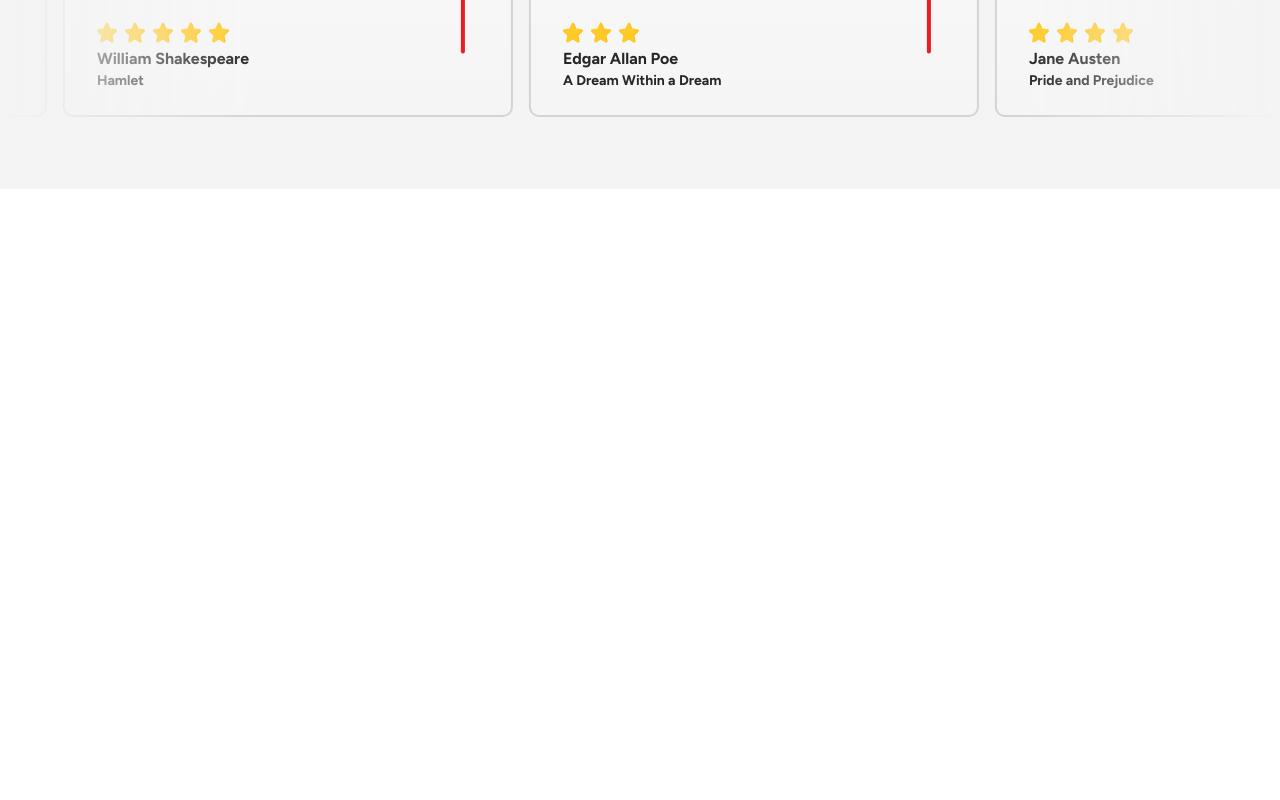
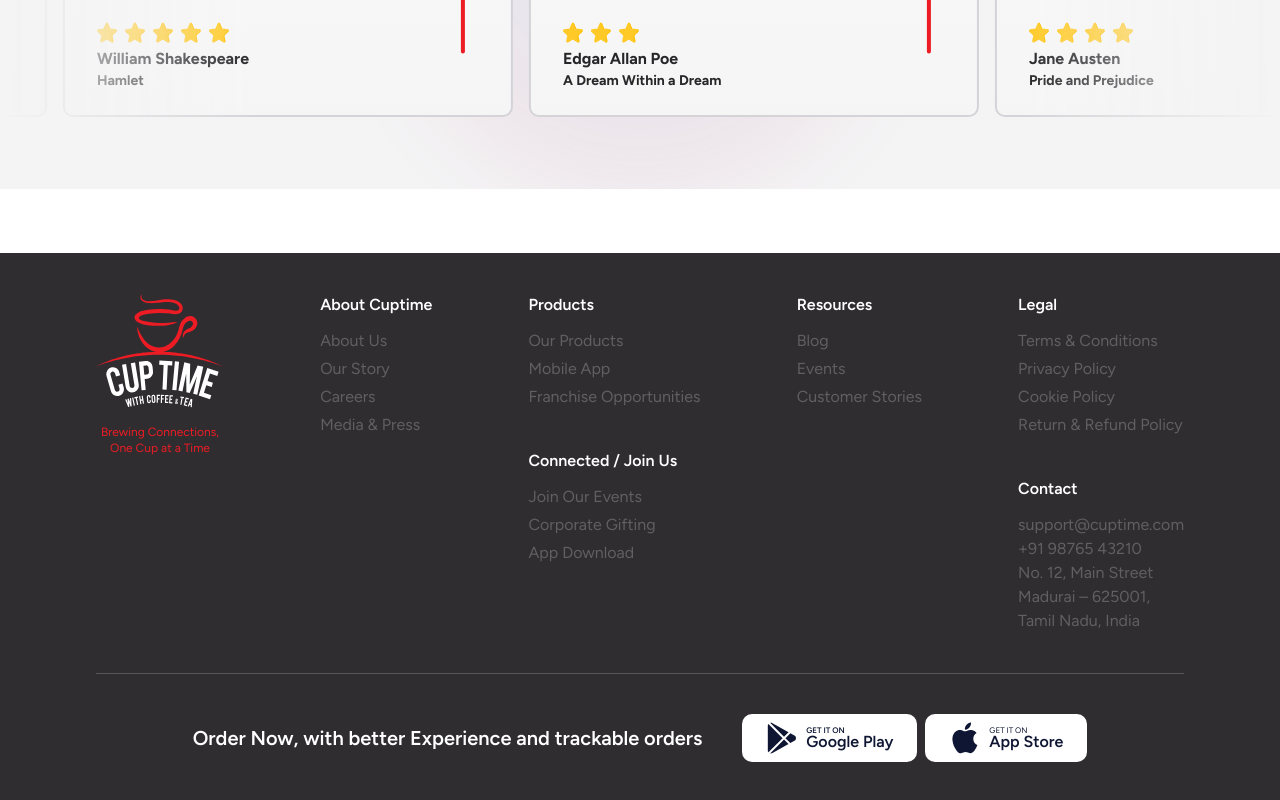
Before and after one commit to admin-cuptime/cuptime-website, a Next.js app: page /our-products in a window 1280 px wide. Shown: the part 6734-7534 px from the top of the page. Before the commit the page ends 6923 px from the top, so only its background shows below. Built offline with nearby package versions, Linux system fonts and the light colour scheme.

Commit message:
feat: footer and other minor fixes

```diff
--- a/src/app/layout.tsx
+++ b/src/app/layout.tsx
@@ -1,22 +1,23 @@
-import type { Metadata } from "next";
-import { Figtree, Geist, Geist_Mono } from "next/font/google";
-import "./globals.css";
-import Header from "@/components/shared/header";
+import type { Metadata } from 'next';
+import { Figtree, Geist } from 'next/font/google';
+import './globals.css';
+import Header from '@/components/shared/header';
+import Footer from '@/components/shared/footer';
 
 const figtree = Figtree({
-  variable: "--font-figtree",
-  subsets: ["latin"],
-  weight: ["300", "400", "500", "600", "700"],
+  variable: '--font-figtree',
+  subsets: ['latin'],
+  weight: ['300', '400', '500', '600', '700'],
 });
 
 const geistSans = Geist({
-  variable: "--font-geist-sans",
-  subsets: ["latin"],
+  variable: '--font-geist-sans',
+  subsets: ['latin'],
 });
 
 export const metadata: Metadata = {
-  title: "Cuptime Website",
-  description: "Cuptime Website",
+  title: 'Cuptime Website',
+  description: 'Cuptime Website',
 };
 
 export default function RootLayout({
@@ -26,11 +27,10 @@ export default function RootLayout({
 }>) {
   return (
     <html lang="en">
-      <body
-        className={`${figtree.variable} ${geistSans.variable} antialiased`}
-      >
+      <body className={`${figtree.variable} ${geistSans.variable} antialiased`}>
         <Header />
         {children}
+        <Footer />
       </body>
     </html>
   );
--- a/src/components/cuptime-roadmap/cuptime-roadmap.tsx
+++ b/src/components/cuptime-roadmap/cuptime-roadmap.tsx
@@ -28,11 +28,11 @@ const CuptimeRoadmap = () => {
 
   return (
     <section>
-      <div className="px-4 md:px-8">
-        <h2 className="text-center text-2xl font-bold text-zinc-900 md:text-3xl lg:text-4xl pb-10">
-          Reach Out to CUP TIME
+      <div className="px-4 md:px-8 flex flex-col gap-10">
+        <h2 className="text-center text-3xl font-bold text-zinc-900 md:text-4xl">
+          Reach Out to CupTime
         </h2>
-        <div className="mx-auto grid grid-cols-1 gap-8 overflow-hidden px-4 sm:px-8 md:px-36 lg:grid-cols-3">
+        <div className="mx-auto grid grid-cols-1 gap-8 overflow-hidden px-4 md:px-36 lg:grid-cols-3">
           {/* Left Section - Contact Form (01) - Spans full height */}
           <div className="row-span-2 rounded-4xl border-2 bg-white p-6 shadow-cuptime-gray md:p-8 lg:col-span-2">
             <h3 className="mb-6 text-sm font-semibold text-zinc-900 lg:text-2xl">
--- a/src/components/review-marquee/review-marquee.tsx
+++ b/src/components/review-marquee/review-marquee.tsx
@@ -44,7 +44,11 @@ const testimonials = [
 
 const ReviewMarquee = () => {
   return (
-    <section className="bg-zinc-100 py-18">
+    <section className="relative bg-zinc-100 py-18 overflow-hidden">
+      <div className="absolute inset-0 pointer-events-none">
+        <div className="absolute left-1/2 top-1/2 -translate-x-1/2 -translate-y-1/2 w-[500px] h-[600px] rounded-full blur-2xl opacity-10 bg-radial from-blue-500 to-cuptime-red"></div>
+      </div>
+
       <Pointer>
         <div>
           <motion.div
--- a/src/components/shared/footer.tsx
+++ b/src/components/shared/footer.tsx
@@ -0,0 +1,124 @@
+import React from 'react';
+import CuptimeLogoWhite from '@/assets/svg/cuptime-logo-white.svg';
+import PlayStore from '@/assets/svg/playstore.svg';
+import AppStore from '@/assets/svg/apple-logo.svg';
+import Link from 'next/link';
+
+type FooterSectionProps = {
+  title: string;
+  links: { text: string; href: string }[];
+};
+
+const FooterSection = ({ title, links }: FooterSectionProps) => (
+  <div className="flex flex-col gap-3">
+    <div className="font-semibold text-white">{title}</div>
+    <div className="flex flex-col gap-1 ">
+      {links.map((link, index) => (
+        <Link className='hover:underline hover:text-cuptime-red' key={index} href={link.href}>
+          {link.text}
+        </Link>
+      ))}
+    </div>
+  </div>
+);
+
+const Footer = () => {
+  const aboutLinks = [
+    { text: 'About Us', href: '/about-us' },
+    { text: 'Our Story', href: '/about-us' },
+    { text: 'Careers', href: '/about-us' },
+    { text: 'Media & Press', href: '/about-us' },
+  ];
+
+  const productLinks = [
+    { text: 'Our Products', href: '/about-us' },
+    { text: 'Mobile App', href: '/about-us' },
+    { text: 'Franchise Opportunities', href: '/about-us' },
+  ];
+
+  const connectedLinks = [
+    { text: 'Join Our Events', href: '/about-us' },
+    { text: 'Corporate Gifting', href: '/about-us' },
+    { text: 'App Download', href: '/about-us' },
+  ];
+
+  const resourceLinks = [
+    { text: 'Blog', href: '/about-us' },
+    { text: 'Events', href: '/about-us' },
+    { text: 'Customer Stories', href: '/about-us' },
+  ];
+
+  const legalLinks = [
+    { text: 'Terms & Conditions', href: '/about-us' },
+    { text: 'Privacy Policy', href: '/about-us' },
+    { text: 'Cookie Policy', href: '/about-us' },
+    { text: 'Return & Refund Policy', href: '/about-us' },
+  ];
+
+  return (
+    <footer className="bg-cuptime-black max-w-screen-3xl mx-auto flex flex-col gap-10 px-4 py-10 md:px-24 mt-16">
+      <div className="flex flex-col justify-between gap-10 md:flex-row">
+        <div className="flex w-32 flex-col gap-4">
+          <CuptimeLogoWhite className="h-auto w-full" />
+          <div className="text-xs text-cuptime-red text-center">
+            Brewing Connections, One Cup at a Time
+          </div>
+        </div>
+
+        <FooterSection title="About Cuptime" links={aboutLinks} />
+
+        <div className="flex flex-col gap-10">
+          <FooterSection title="Products" links={productLinks} />
+          <FooterSection title="Connected / Join Us" links={connectedLinks} />
+        </div>
+
+        <FooterSection title="Resources" links={resourceLinks} />
+
+        <div className="flex flex-col gap-10">
+          <FooterSection title="Legal" links={legalLinks} />
+
+          <div className="flex flex-col gap-3">
+            <div className="font-semibold text-white">Contact</div>
+            <div className="flex w-fit flex-col">
+              <Link href="/about-us">support@cuptime.com</Link>
+              <Link href="/about-us">+91 98765 43210</Link>
+              <div className="text-wrap">
+                No. 12, Main Street
+                <div>Madurai – 625001,</div>
+                <div>Tamil Nadu, India</div>
+              </div>
+            </div>
+          </div>
+        </div>
+      </div>
+
+      <div className="flex flex-col items-center justify-center gap-10 border-t border-white/20 pt-10 md:flex-row">
+        <div className="text-center text-lg font-semibold text-white md:text-left md:text-xl">
+          Order Now, with better Experience and trackable orders
+        </div>
+        <div className="flex w-full flex-col justify-center gap-2 text-[#0E1633] md:w-fit md:flex-row">
+          <div className="flex w-full cursor-pointer items-center justify-center gap-2 rounded-lg bg-white px-6 py-2 transition-all duration-300 hover:bg-white/80 md:w-fit">
+            <PlayStore className="h-8 w-8" />
+            <div className="flex flex-col leading-none">
+              <span className="text-[8px] font-semibold">GET IT ON</span>
+              <span className="text-base leading-none font-semibold">
+                Google Play
+              </span>
+            </div>
+          </div>
+          <div className="flex w-full cursor-pointer items-center justify-center gap-2 rounded-lg bg-white px-6 py-2 transition-all duration-300 hover:bg-white/80 md:w-fit">
+            <AppStore className="h-8 w-8" />
+            <div className="flex flex-col leading-none">
+              <span className="text-[8px]">GET IT ON</span>
+              <span className="text-base leading-none font-semibold">
+                App Store
+              </span>
+            </div>
+          </div>
+        </div>
+      </div>
+    </footer>
+  );
+};
+
+export default Footer;
```
Also changed, not shown: src/assets/svg/apple-logo.svg (added), src/assets/svg/playstore.svg (added).
